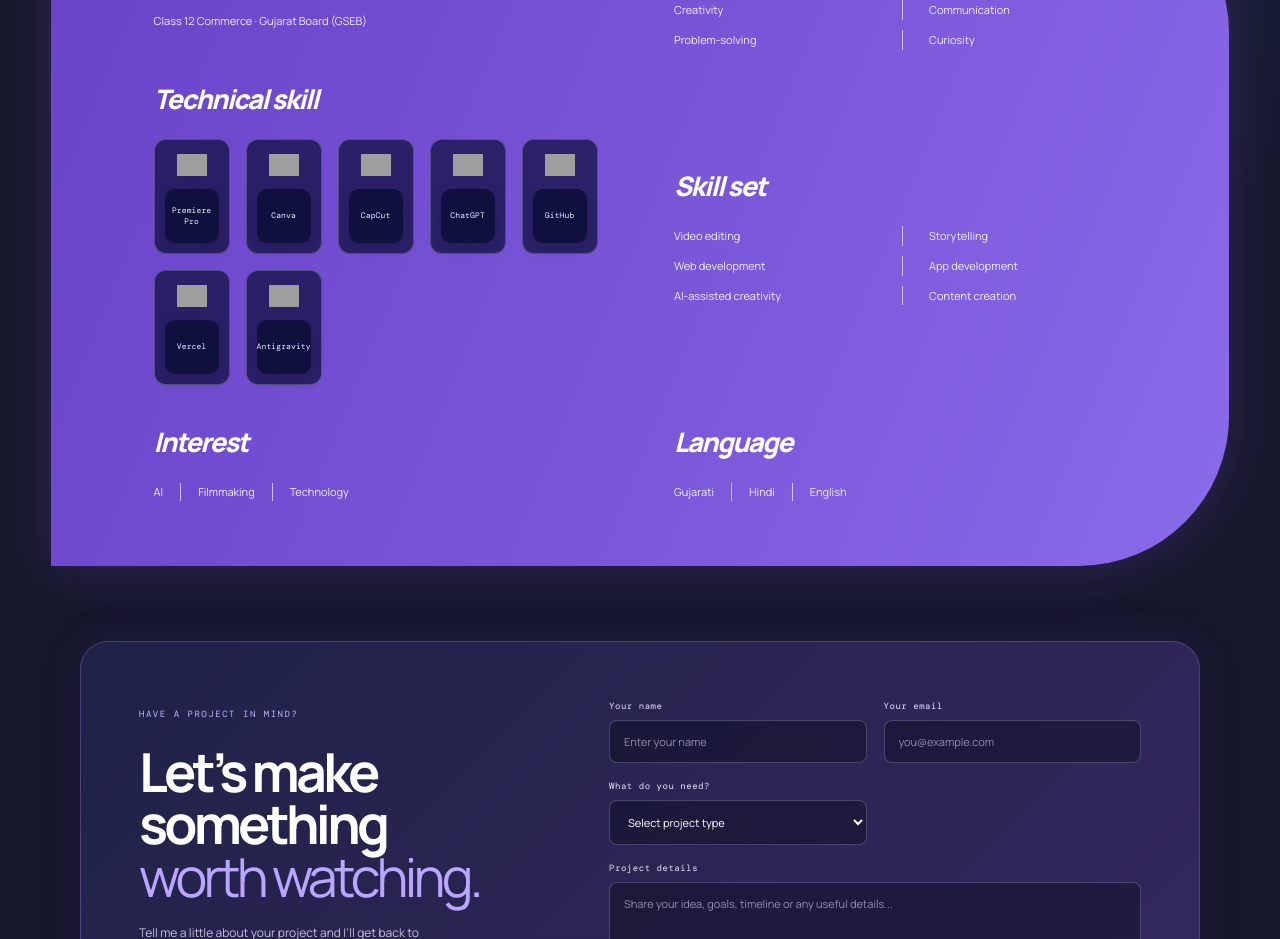
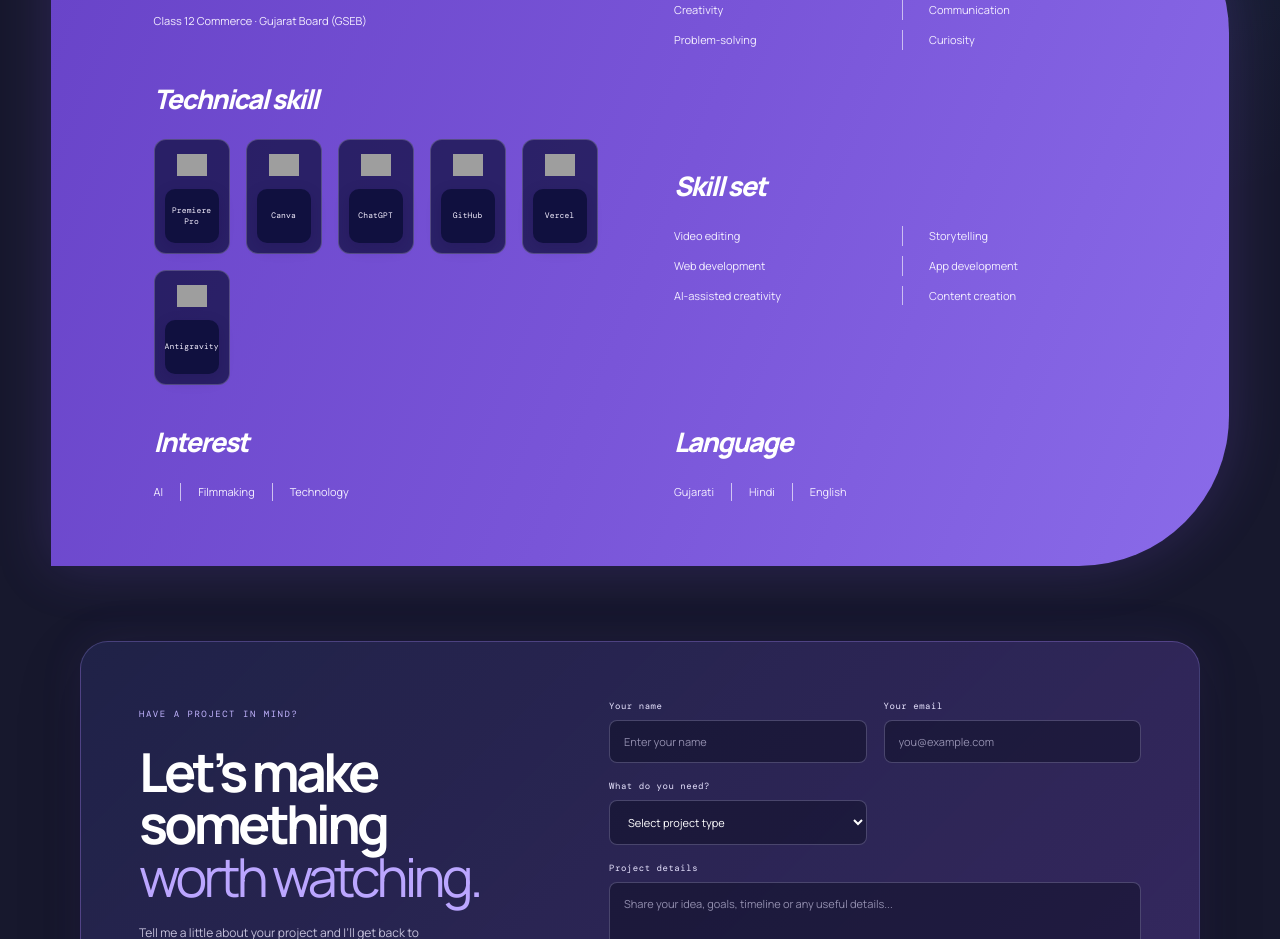
Before and after one commit to valandswayam5-ai/swayam-editor-portfolio, a Next.js app: page / in a window 1280 px wide. Shown: the part 6420-7359 px from the top of the page. Built offline with nearby package versions, Linux system fonts and the light colour scheme; grey boxes are pictures that could not be loaded.

Commit message:
Remove CapCut from technical skills

```diff
--- a/app/page.tsx
+++ b/app/page.tsx
@@ -160,7 +160,6 @@ export default function Home() {
               <div className="software-icons">
                 <a className="software-app" href="https://www.adobe.com/products/premiere.html" target="_blank" rel="noreferrer"><img src="https://cdn.jsdelivr.net/gh/devicons/devicon/icons/premierepro/premierepro-original.svg" alt="" loading="lazy" /><span>Premiere Pro</span></a>
                 <a className="software-app" href="https://www.canva.com/" target="_blank" rel="noreferrer"><img src="https://cdn.jsdelivr.net/npm/simple-icons@v13/icons/canva.svg" alt="" loading="lazy" /><span>Canva</span></a>
-                <a className="software-app" href="https://www.capcut.com/" target="_blank" rel="noreferrer"><img src="https://cdn.jsdelivr.net/npm/simple-icons@v13/icons/capcut.svg" alt="" loading="lazy" /><span>CapCut</span></a>
                 <a className="software-app" href="https://chatgpt.com/" target="_blank" rel="noreferrer"><img src="https://cdn.jsdelivr.net/npm/simple-icons@v13/icons/openai.svg" alt="" loading="lazy" /><span>ChatGPT</span></a>
                 <a className="software-app" href="https://github.com/" target="_blank" rel="noreferrer"><img src="https://cdn.simpleicons.org/github/FFFFFF" alt="" loading="lazy" /><span>GitHub</span></a>
                 <a className="software-app" href="https://vercel.com/" target="_blank" rel="noreferrer"><img src="https://cdn.simpleicons.org/vercel/FFFFFF" alt="" loading="lazy" /><span>Vercel</span></a>
```
